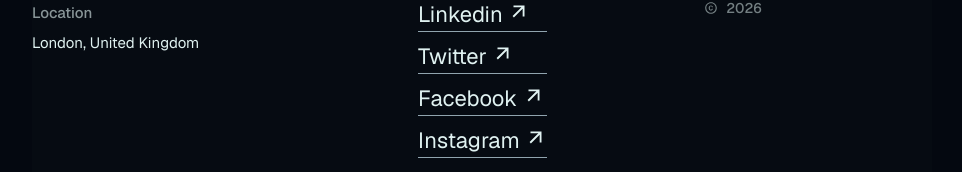
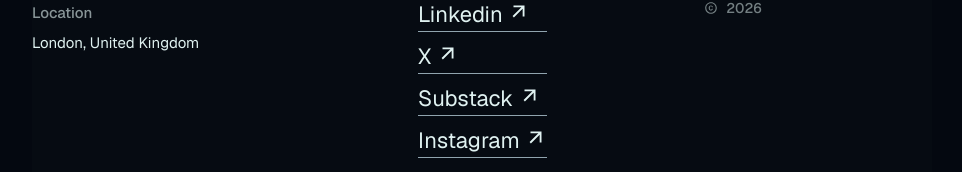
Before and after one commit to sriramsowmithri9807/Dev-portofolio-, a React (Vite) app: page / in a window 1280 px wide. Shown: the part 6849-7021 px from the top of the page, without its empty margins (158-1120 px from the left). Built offline with nearby package versions, Linux system fonts and the light colour scheme; no server answers.

Commit message:
fix: resolve build error - replace facebook with substack in Contact

```diff
--- a/src/components/Contact.tsx
+++ b/src/components/Contact.tsx
@@ -100,16 +100,16 @@
               data-cursor="disable"
               className="contact-social"
             >
-              Twitter <MdArrowOutward />
+              X <MdArrowOutward />
             </a>
             <a
-              href={config.contact.facebook}
+              href={config.contact.substack}
               target="_blank"
               rel="noopener noreferrer"
               data-cursor="disable"
               className="contact-social"
             >
-              Facebook <MdArrowOutward />
+              Substack <MdArrowOutward />
             </a>
             <a
               href={config.contact.instagram}
```
Also changed, not shown: 1 other file (tests, documents, lock files or other folders).
